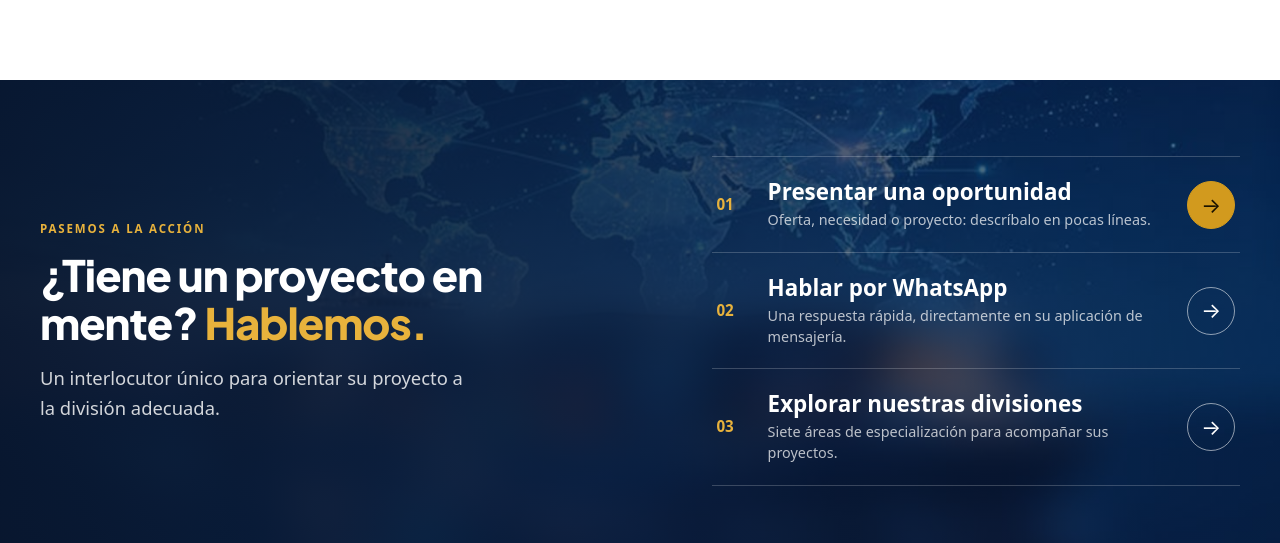
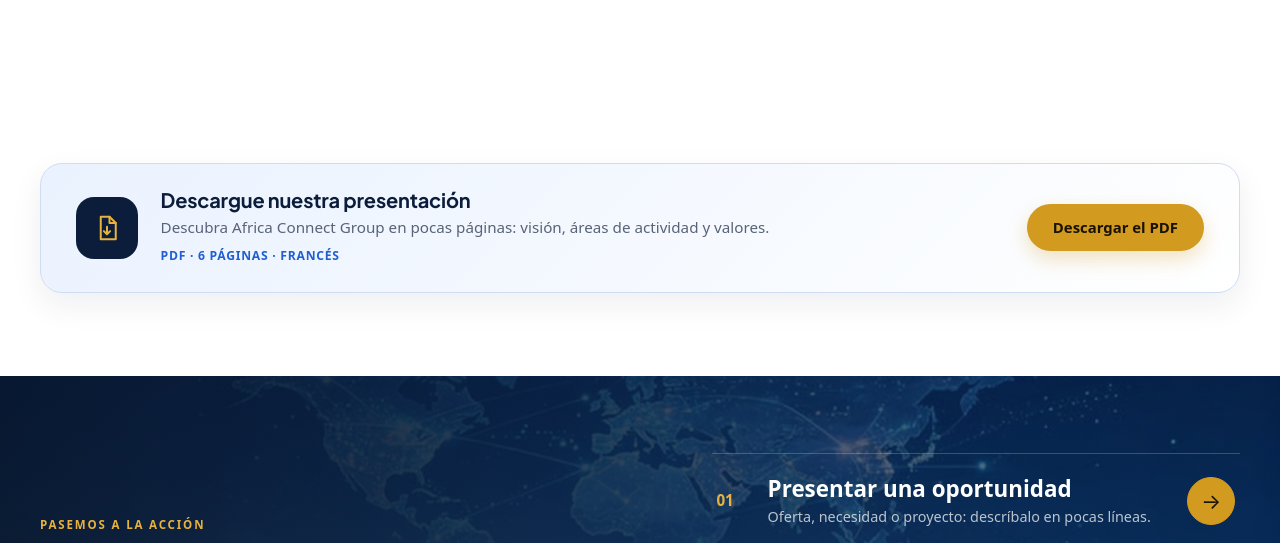
Before and after one commit to webwiseeofficial-rgb/africa-connect-group, a plain HTML site: page public/es/about.html in a window 1280 px wide. Shown: the part 4409-4952 px from the top of the page. Drawn offline with Linux system fonts and the light colour scheme; no server answers; a web font is replaced by a local one.

Commit message:
Add files via upload

```diff
--- a/public/es/about.html
+++ b/public/es/about.html
@@ -12,7 +12,7 @@
 <link rel="alternate" hreflang="fr" href="/about"><link rel="alternate" hreflang="en" href="/en/about"><link rel="alternate" hreflang="ar" href="/ar/about">
 <link rel="preconnect" href="https://fonts.googleapis.com"><link rel="preconnect" href="https://fonts.gstatic.com" crossorigin>
 <link rel="preload" as="font" type="font/woff2" href="/assets/fonts/plus-jakarta-sans-latin-800-normal.woff2" crossorigin>
-<link rel="stylesheet" href="/assets/style.css?v=45">
+<link rel="stylesheet" href="/assets/style.css?v=46">
 </head>
 <body>
 <a class="skip" href="#main">Ir al contenido</a>
@@ -77,6 +77,13 @@
  <div class="reveal"><p>Reforzar nuestra presencia en varios mercados africanos, desarrollar alianzas internacionales, acompañar proyectos de valorización de recursos y contribuir a la creación de oportunidades económicas sostenibles.</p>
  <p>Una marca sólida, creíble y reconocida por su capacidad de conectar a los actores económicos.</p></div>
 </div></section>
+<section class="sec"><div class="wrap">
+ <div class="dl reveal">
+  <span class="dl-ico"><svg viewBox="0 0 24 24" fill="none" stroke="currentColor" stroke-width="1.6" stroke-linecap="round" stroke-linejoin="round" aria-hidden="true"><path d="M7 3h7l5 5v13H7z"/><path d="M14 3v5h5M12 11v6M9.5 14.5 12 17l2.5-2.5"/></svg></span>
+  <div class="dl-t"><h3>Descargue nuestra presentación</h3><p>Descubra Africa Connect Group en pocas páginas: visión, áreas de actividad y valores.</p><small>PDF · 6 páginas · Francés</small></div>
+  <a class="btn btn-gold" href="/assets/Presentation_Africa_Connect_Group_SARL.pdf" download>Descargar el PDF</a>
+ </div>
+</div></section>
 <section class="band band-rows"><div class="wrap band-in">
  <div class="band-txt reveal">
   <p class="eyebrow">Pasemos a la acción</p>
```
Also changed, not shown: public/es/contact.html (+1 -1 lines), public/es/index.html (+1 -1 lines), public/es/news.html (+1 -1 lines), public/es/partners.html (+1 -1 lines), public/es/poles.html (+1 -1 lines), public/es/projects.html (+1 -1 lines).
